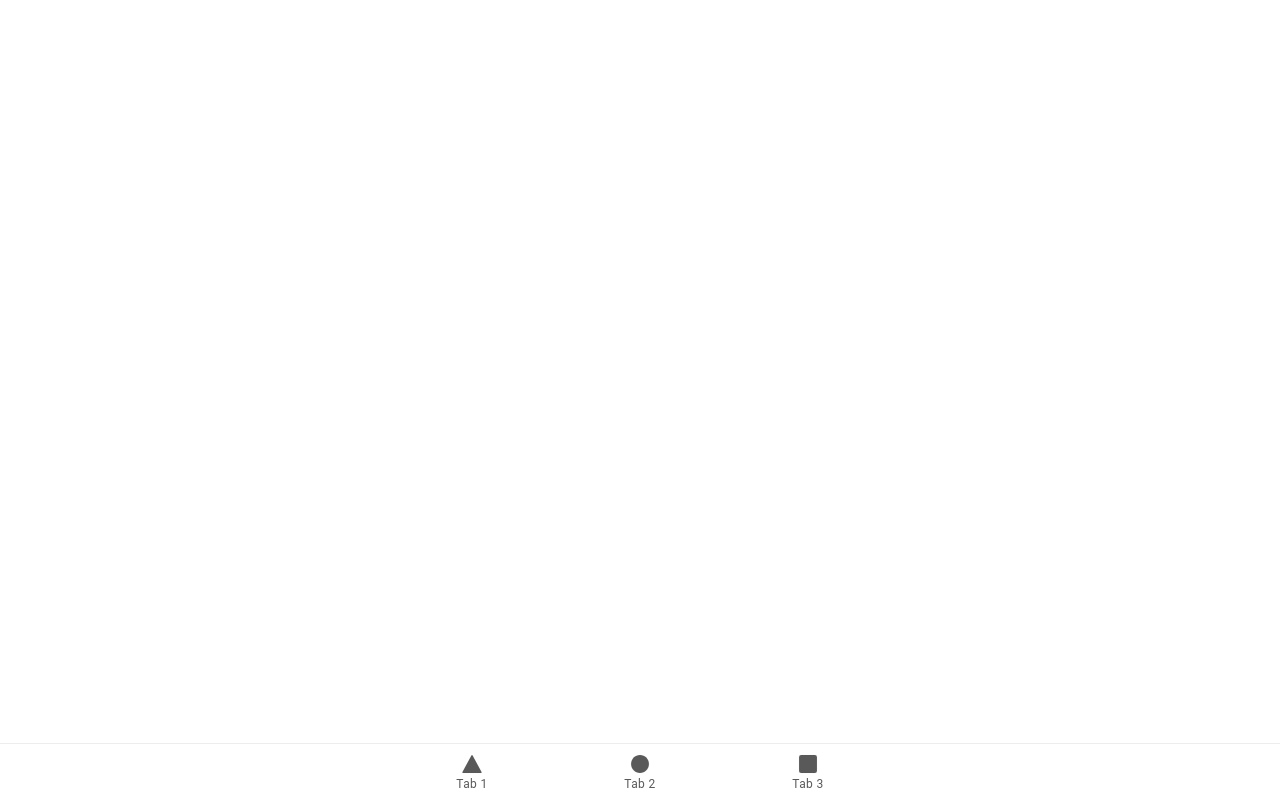
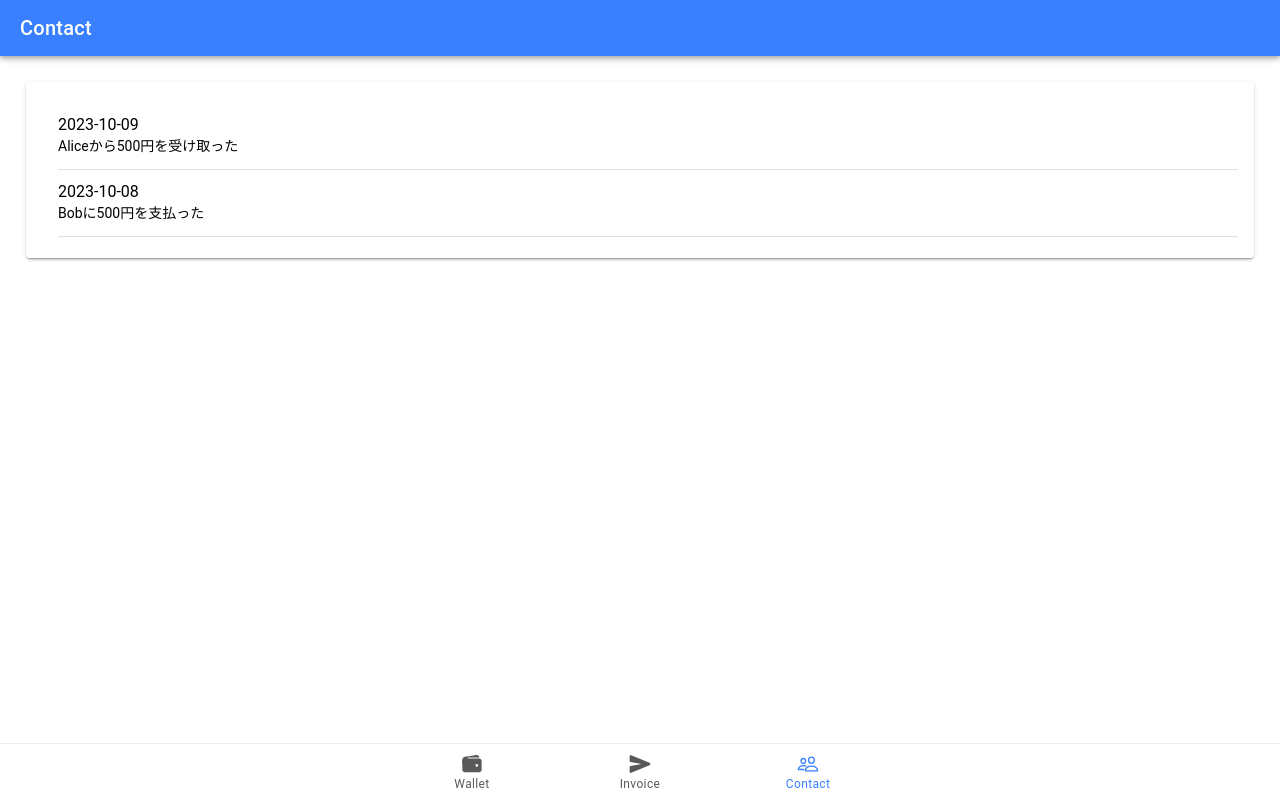
Before and after one commit to motxx/warikan-sats, a React (Vite) app: page /contact in a window 1280 px wide. Built offline with nearby package versions, Linux system fonts and the light colour scheme.

Commit message:
feat: add contact

```diff
--- a/src/App.tsx
+++ b/src/App.tsx
@@ -10,10 +10,10 @@ import {
   setupIonicReact,
 } from "@ionic/react";
 import { IonReactRouter } from "@ionic/react-router";
-import { ellipse, square, triangle } from "ionicons/icons";
+import { peopleOutline, wallet, send } from "ionicons/icons";
 import { WalletOverviewPage } from "./pages/WalletOverviewPage";
 import { PaymentPage } from "./pages/PaymentPage";
-import Tab3 from "./pages/Tab3";
+import { Contact } from "./pages/Contact";
 
 /* Core CSS required for Ionic components to work properly */
 import "@ionic/react/css/core.css";
@@ -47,8 +47,8 @@ const App: React.FC = () => (
           <Route exact path="/payment">
             <PaymentPage />
           </Route>
-          <Route path="/tab3">
-            <Tab3 />
+          <Route path="/contact">
+            <Contact />
           </Route>
           <Route exact path="/">
             <Redirect to="/wallet" />
@@ -56,16 +56,16 @@ const App: React.FC = () => (
         </IonRouterOutlet>
         <IonTabBar slot="bottom">
           <IonTabButton tab="wallet" href="/wallet">
-            <IonIcon aria-hidden="true" icon={triangle} />
-            <IonLabel>Tab 1</IonLabel>
+            <IonIcon aria-hidden="true" icon={wallet} />
+            <IonLabel>Wallet</IonLabel>
           </IonTabButton>
           <IonTabButton tab="payment" href="/payment">
-            <IonIcon aria-hidden="true" icon={ellipse} />
-            <IonLabel>Tab 2</IonLabel>
+            <IonIcon aria-hidden="true" icon={send} />
+            <IonLabel>Invoice</IonLabel>
           </IonTabButton>
-          <IonTabButton tab="tab3" href="/tab3">
-            <IonIcon aria-hidden="true" icon={square} />
-            <IonLabel>Tab 3</IonLabel>
+          <IonTabButton tab="contact" href="/contact">
+            <IonIcon aria-hidden="true" icon={peopleOutline} />
+            <IonLabel>Contact</IonLabel>
           </IonTabButton>
         </IonTabBar>
       </IonTabs>
--- /dev/null
+++ b/src/pages/Contact.tsx
@@ -0,0 +1,46 @@
+import React from "react";
+import {
+  IonContent,
+  IonPage,
+  IonHeader,
+  IonToolbar,
+  IonTitle,
+  IonList,
+  IonItem,
+  IonLabel,
+  IonCard,
+  IonCardContent,
+} from "@ionic/react";
+
+export const Contact: React.FC = () => {
+  const history = [
+    { date: "2023-10-09", event: "Aliceから500円を受け取った" },
+    { date: "2023-10-08", event: "Bobに500円を支払った" },
+  ];
+
+  return (
+    <IonPage>
+      <IonHeader>
+        <IonToolbar color="primary">
+          <IonTitle>Contact</IonTitle>
+        </IonToolbar>
+      </IonHeader>
+      <IonContent className="ion-padding">
+        <IonCard>
+          <IonCardContent>
+            <IonList>
+              {history.map((item, idx) => (
+                <IonItem key={idx}>
+                  <IonLabel>
+                    <h2>{item.date}</h2>
+                    <p>{item.event}</p>
+                  </IonLabel>
+                </IonItem>
+              ))}
+            </IonList>
+          </IonCardContent>
+        </IonCard>
+      </IonContent>
+    </IonPage>
+  );
+};
--- a/src/pages/Tab3.tsx
+++ /dev/null
@@ -1,39 +0,0 @@
-// src/pages/Tab3.tsx
-
-import React from 'react';
-import { IonContent, IonPage, IonHeader, IonToolbar, IonTitle, IonList, IonItem, IonLabel, IonCard, IonCardContent } from '@ionic/react';
-
-const Tab3: React.FC = () => {
-    const history = [
-        { date: "2023-10-09", event: "Aliceから500円を受け取った" },
-        { date: "2023-10-08", event: "Bobに500円を支払った" },
-    ];
-
-    return (
-        <IonPage>
-            <IonHeader>
-                <IonToolbar color="primary">
-                    <IonTitle>履歴</IonTitle>
-                </IonToolbar>
-            </IonHeader>
-            <IonContent className="ion-padding">
-                <IonCard>
-                    <IonCardContent>
-                        <IonList>
-                            {history.map((item, idx) => (
-                                <IonItem key={idx}>
-                                    <IonLabel>
-                                        <h2>{item.date}</h2>
-                                        <p>{item.event}</p>
-                                    </IonLabel>
-                                </IonItem>
-                            ))}
-                        </IonList>
-                    </IonCardContent>
-                </IonCard>
-            </IonContent>
-        </IonPage>
-    );
-};
-
-export default Tab3;
```
Also changed, not shown: src/pages/Contact.css (added), src/pages/Invoice.css (deleted), src/pages/PaymentPage.css (added), src/pages/Tab3.css (deleted).
